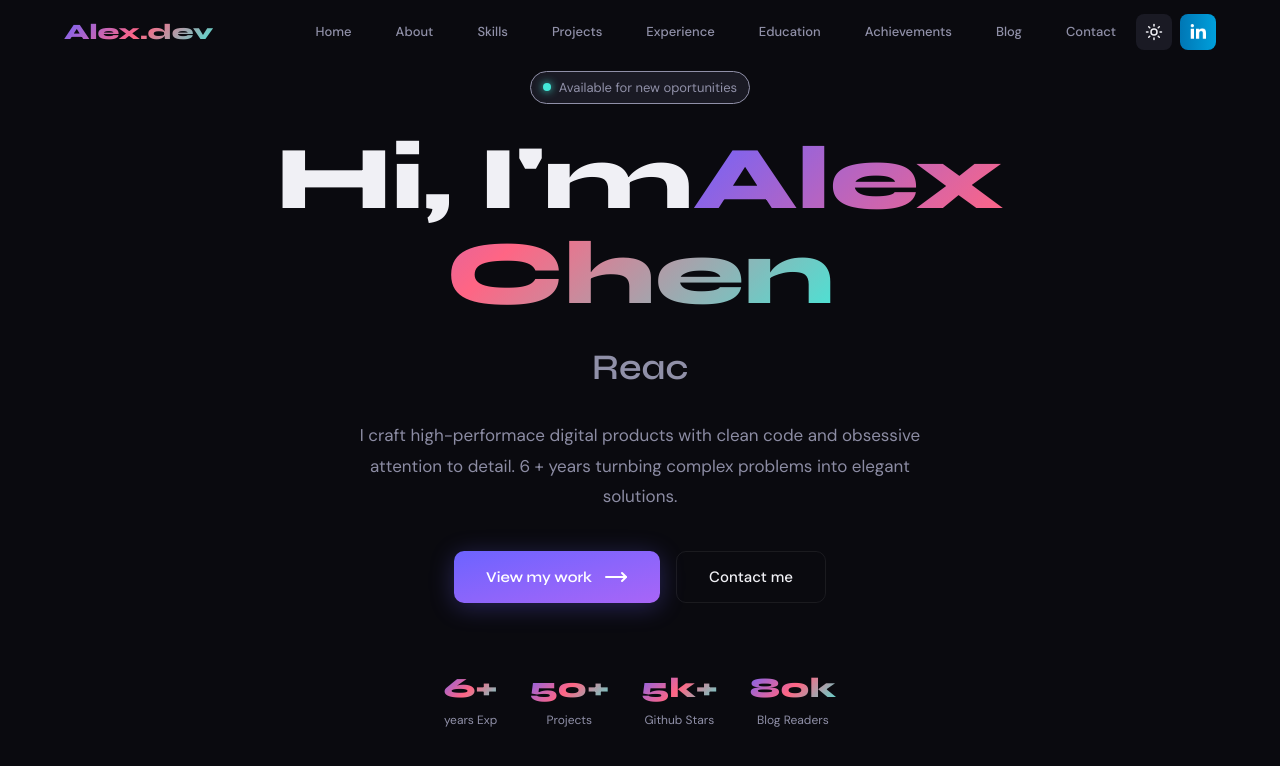
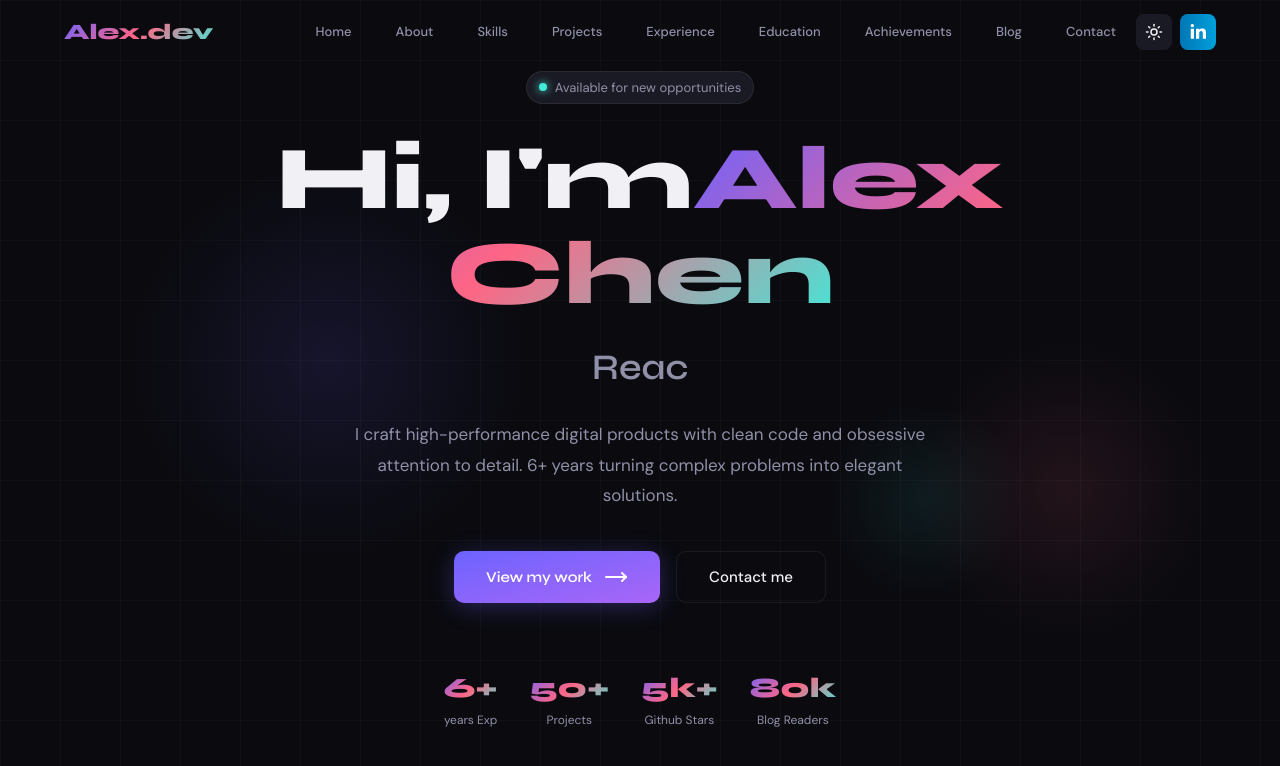
Before and after one commit to Jisap/vite-devportfolio, a React (Vite) app: page / in a window 1280 px wide. Shown: the top 766 px of the page. Built offline with nearby package versions, Linux system fonts and the light colour scheme.

Commit message:
feat: add Hero section with auto-typing text animation and contact navigation

```diff
--- a/src/sections/Hero.jsx
+++ b/src/sections/Hero.jsx
@@ -4,7 +4,7 @@ import React, { useEffect, useState } from 'react'
 const Hero = () => {
 
   const [typed, setTyped] = useState("");
-  const titles = ["Full Stack Developer", "React Specialist", "Node.js Enginner", "Open Source Contributor"];
+  const titles = ["Full Stack Developer", "React Specialist", "Node.js Engineer", "Open Source Contributor"];
   const [ti, setTi] = useState(0); // indice del titulo actual
 
   // Ciclo de vida: Escribir → Pausar → Borrar → Siguiente Título.
@@ -43,15 +43,18 @@ const Hero = () => {
         className='min-h-screen flex items-center justify-center px-[5%] relative overflow-hidden'
       >
         {/* Abient orbs */}
+        <div className='absolute top-[20%] left-[10%] w-[400px] h-[400px] rounded-full bg-[radial-gradient(circle,rgba(108,99,255,0.12),transparent_70%)] pointer-events-none'></div>
+        <div className='absolute bottom-[20%] right-[5%] w-[300px] h-[300px] rounded-full bg-[radial-gradient(circle,rgba(255,101,132,0.1),transparent_70%)] pointer-events-none'></div>
+        <div className='absolute top-[50%] right-[20%] w-[200px] h-[200px] rounded-full bg-[radial-gradient(circle,rgba(67,232,216,0.08),transparent_70%)] pointer-events-none'></div>
 
         {/* grid bg */}
-        <div className='absolute inset-0 bg-[linear-gradient(border)_1px,,linear-gradient(90deg,var(border)_1px,transparent_1px)] bg-size-[60px_60px] opacity-40 pointer-events-none' />
+        <div className='absolute inset-0 bg-[linear-gradient(var(--border)_1px,transparent_1px),linear-gradient(90deg,var(--border)_1px,transparent_1px)] bg-[size:60px_60px] opacity-40 pointer-events-none' />
 
-        <div className='max-w-225 text-center relative z-1'>
+        <div className='max-w-[900px] text-center relative z-1'>
           {/* Badge */}
-          <div className='inline-flex items-center gap-2 bg-bg3 border boder-border rounded-full px-3 py-1.5 mb-7 text-[13px] text-text2'>
+          <div className='inline-flex items-center gap-2 bg-bg3 border border-border rounded-full px-3 py-1.5 mb-7 text-[13px] text-text2'>
             <span className='w-2 h-2 rounded-full bg-[#43e8d8] shadow-[0_0_8px_#43e8d8]'></span>
-            Available for new oportunities
+            Available for new opportunities
           </div>
 
           {/* Title */}
@@ -59,12 +62,12 @@ const Hero = () => {
             Hi, I'm<span className='grad'>Alex Chen</span>
           </h1>
 
-          <h2 className='text-[clamp(20px,3.5vw,36px)] font-semibold text-text2 mb-6 min-h-12.5 animate-[fadeUp_0.8s_0.15s_ease_both]'>
+          <h2 className='text-[clamp(20px,3.5vw,36px)] font-semibold text-text2 mb-6 min-h-[50px] animate-[fadeUp_0.8s_0.15s_ease_both]'>
             {typed}<span className='cursor'></span>
           </h2>
 
-          <p className='text-[17px] text-text2 max-w-150 mx-auto mb-10 leading-[1.8] animate-[fadeUp_0.8_0.3s_ease_both]'>
-            I craft high-performace digital products with clean code and obsessive attention to detail. 6 + years turnbing complex problems into elegant solutions.
+          <p className='text-[17px] text-text2 max-w-[600px] mx-auto mb-10 leading-[1.8] animate-[fadeUp_0.8s_0.3s_ease_both]'>
+            I craft high-performance digital products with clean code and obsessive attention to detail. 6+ years turning complex problems into elegant solutions.
           </p>
 
           {/* Buttons */}
```
